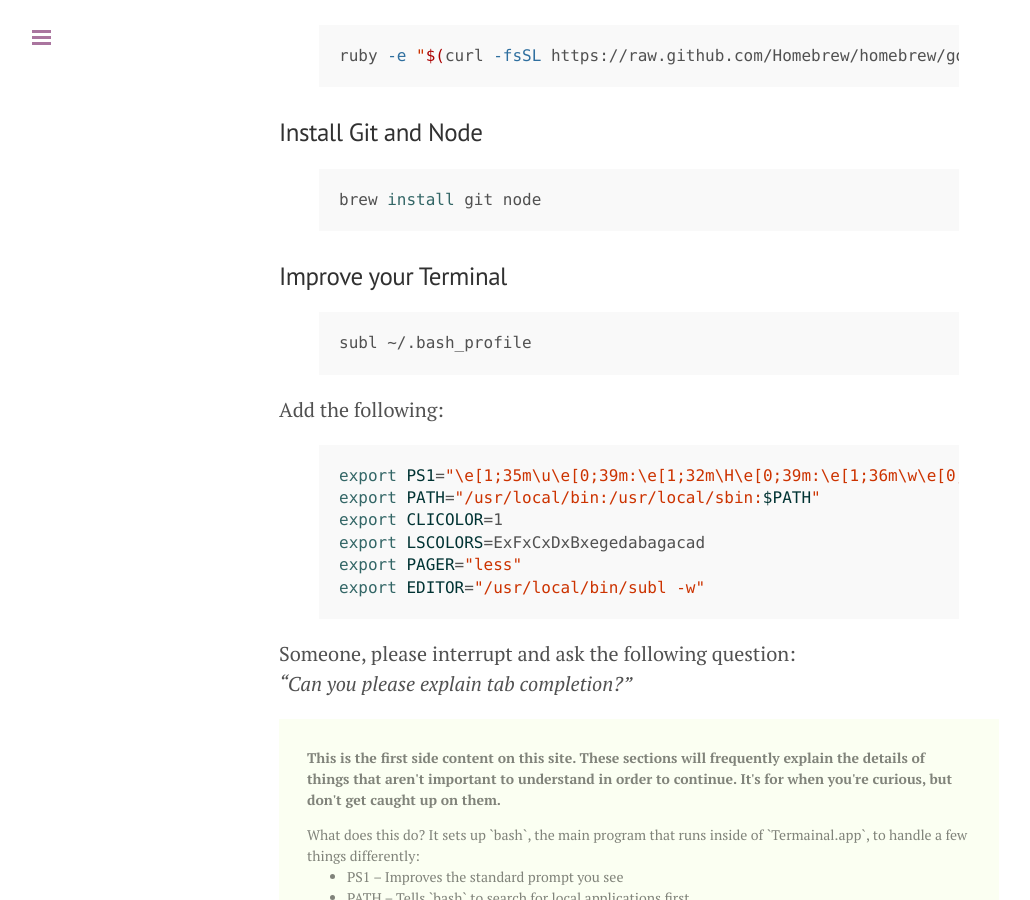
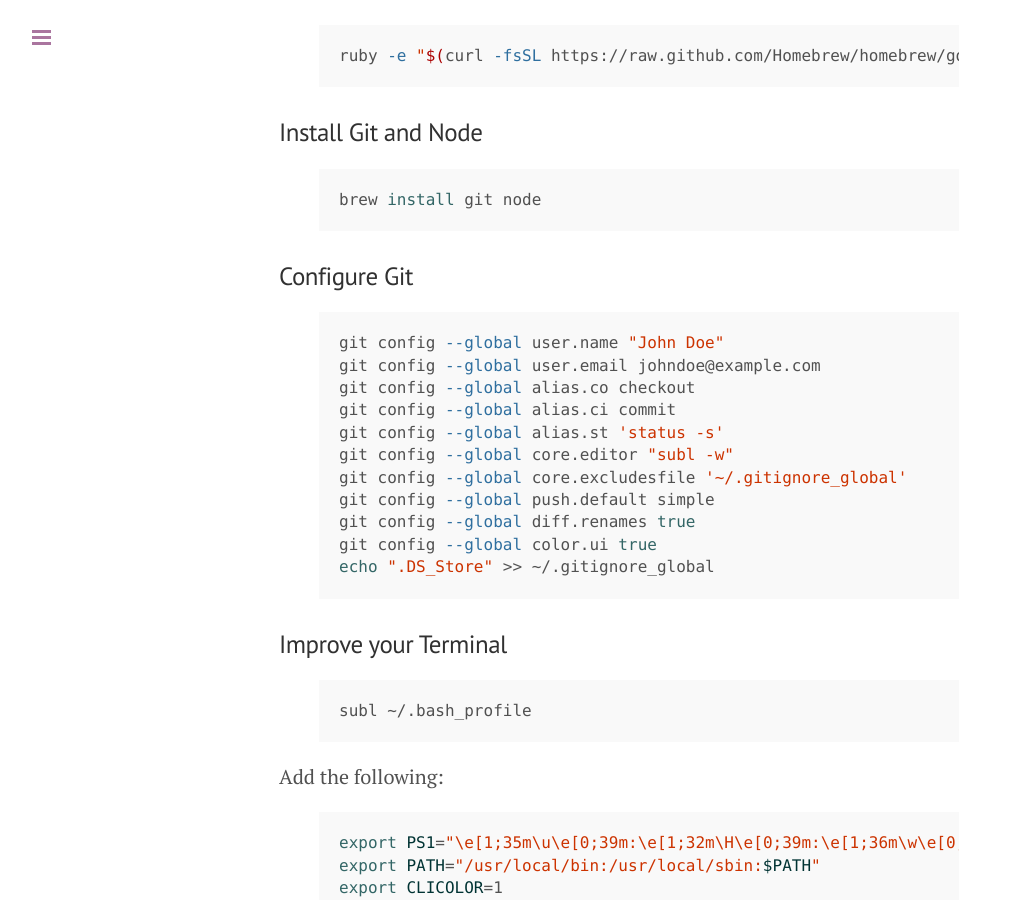
Before and after one commit to wbyoung/jsi, a Jekyll site: the page built from _posts/00-01-01-welcome.md, in a window 1280 px wide and 900 px high, scrolled down 1053 px. Shown: the whole window, without its empty margins (1-1031 px from the left). Built offline with Jekyll 4.4.1, drawn with Linux system fonts in a browser that asks for light colours; nearby versions of some CDN libraries; Markdown is read by kramdown in place of the engine named in the settings.

Commit message:
Added more Git config.

```diff
--- a/_posts/00-01-01-welcome.md
+++ b/_posts/00-01-01-welcome.md
@@ -46,6 +46,23 @@ ruby -e "$(curl -fsSL https://raw.github.com/Homebrew/homebrew/go/install)"
 {% highlight bash %}
 brew install git node
 {% endhighlight %}
+
+### Configure Git
+
+{% highlight bash %}
+git config --global user.name "John Doe"
+git config --global user.email johndoe@example.com
+git config --global alias.co checkout
+git config --global alias.ci commit
+git config --global alias.st 'status -s'
+git config --global core.editor "subl -w"
+git config --global core.excludesfile '~/.gitignore_global'
+git config --global push.default simple
+git config --global diff.renames true
+git config --global color.ui true
+echo ".DS_Store" >> ~/.gitignore_global
+{% endhighlight %}
+
 
 ### Improve your Terminal
 
```
